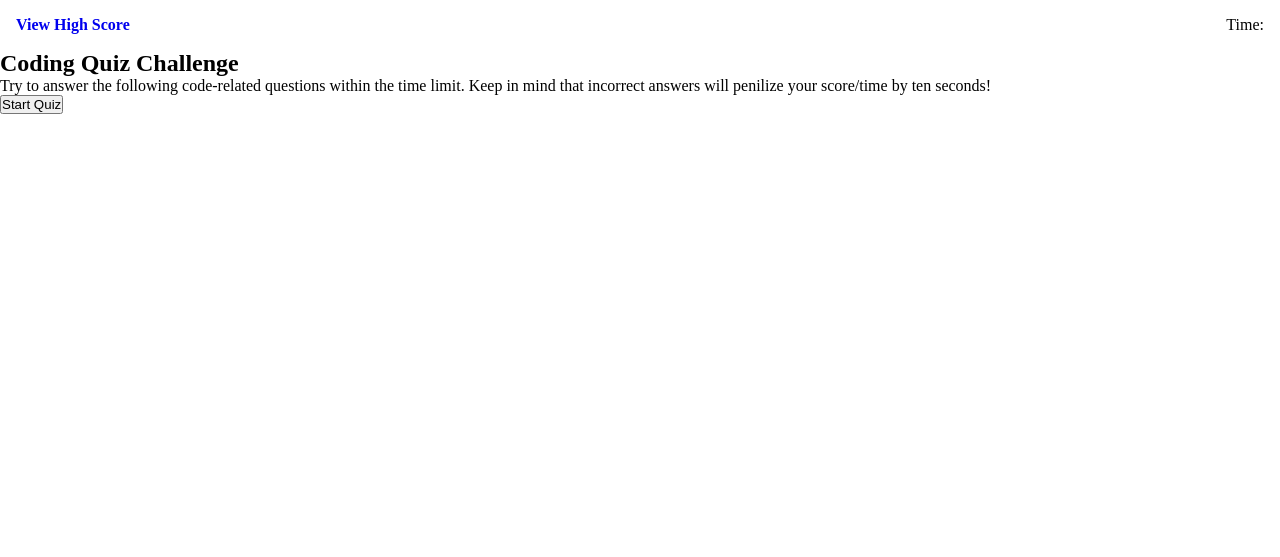
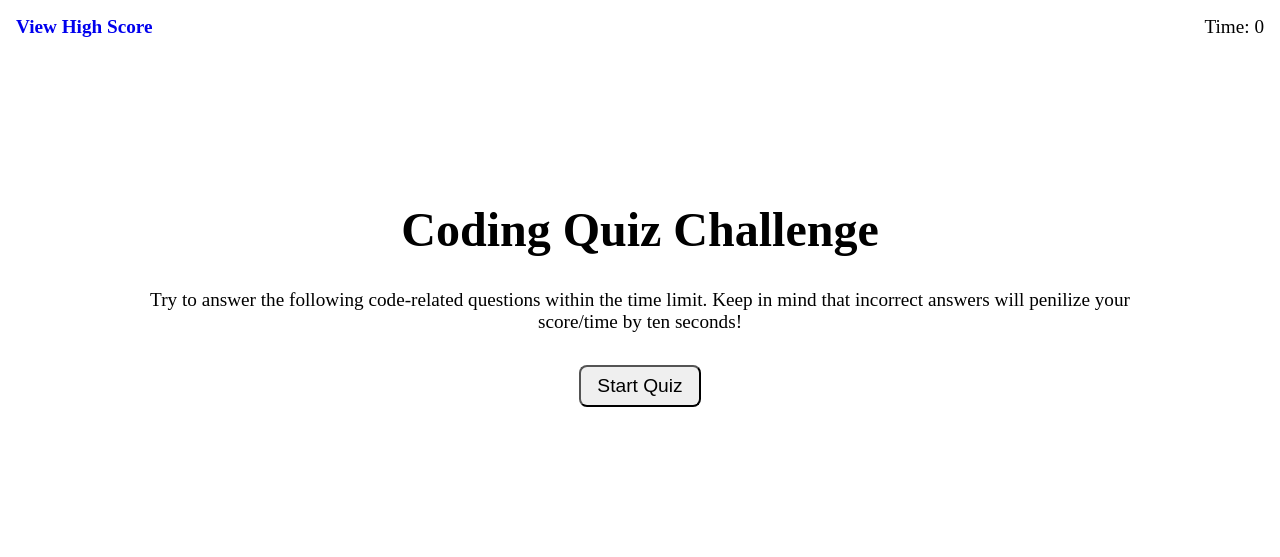
Before and after one commit to millerchase/javascript-fundamentals-quiz, a plain HTML site: page index.html in a window 1280 px wide. Drawn offline with Linux system fonts and the light colour scheme.

Commit message:
add layout design and timer

```diff
--- a/assets/css/style.css
+++ b/assets/css/style.css
@@ -1,3 +1,7 @@
+:root {
+    --main-font-size: 1.2rem;
+}
+
 * {
     padding: 0;
     margin: 0;
@@ -8,6 +12,36 @@ header {
     display: flex;
     justify-content: space-between;
     margin: 1rem;
+    font-size: var(--main-font-size);
+}
+
+.container {
+    display: flex;
+    flex-direction: column;
+    text-align: center;
+    justify-content: center;
+    width: 80%;
+    margin: 0 auto;
+    height: 500px;
+}
+
+.section-title {
+    font-size: 2rem;
+}
+
+.section-content {
+    font-size: var(--main-font-size);
+    margin: 2rem 0;
+}
+
+.btn {
+    font-size: var(--main-font-size);
+    padding: 0.5rem 1rem;
+    border-radius: 8px;
+}
+
+.hidden {
+    display: none;
 }
 
 #view-score-page {
--- a/assets/js/script.js
+++ b/assets/js/script.js
@@ -1 +1,33 @@
-console.log("Hello, world!");
+const startBtnEl = document.querySelector("#start-btn");
+const quizTimeEl = document.querySelector("#quiz-timer");
+const introEl = document.querySelector(".intro");
+
+
+// FUNCTIONS
+
+// countdown to zero from specified number in one second increments
+const startCountdown = (startNum) => {
+    quizTimeEl.innerText = startNum;
+    let count = startNum;
+    introEl.classList.add("hidden");
+
+    let countdown = setInterval(() => {
+        if(count > 0){
+            quizTimeEl.innerText = count;
+            count--;
+        } else {
+            quizTimeEl.innerText = count;
+            clearInterval(countdown);
+            introEl.classList.remove("hidden");
+        }
+    }, 1000);
+}
+
+const startHandler = function(event) {
+    startCountdown(10);
+};
+
+
+
+// EVENT LISTENERS
+startBtnEl.addEventListener("click", startHandler);
--- a/index.html
+++ b/index.html
@@ -13,16 +13,24 @@
         <a href="#" id="view-score-page">
             <h4>View High Score</h4>
         </a>
-        <div>Time: <span class="timer"></span></div>
+        <div>Time: <span id="quiz-timer" class="timer">0</span></div>
     </header>
     <section class="intro">
+        <div class="container">
+            <div class="section-title">
                 <h1>Coding Quiz Challenge</h1>
+            </div>
+            <div class="section-content">
                 <p>
                     Try to answer the following code-related questions within the time limit.
                     Keep in mind that incorrect answers will penilize your score/time
                     by ten seconds!
                 </p>
-        <button>Start Quiz</button>
+            </div>
+            <div class="section-action">
+                <button id="start-btn" class="btn">Start Quiz</button>
+            </div>
+        </div>
     </section>
 
     <script src="./assets/js/script.js"></script>
```
Lines whose indentation alone changed are shown as unchanged.
